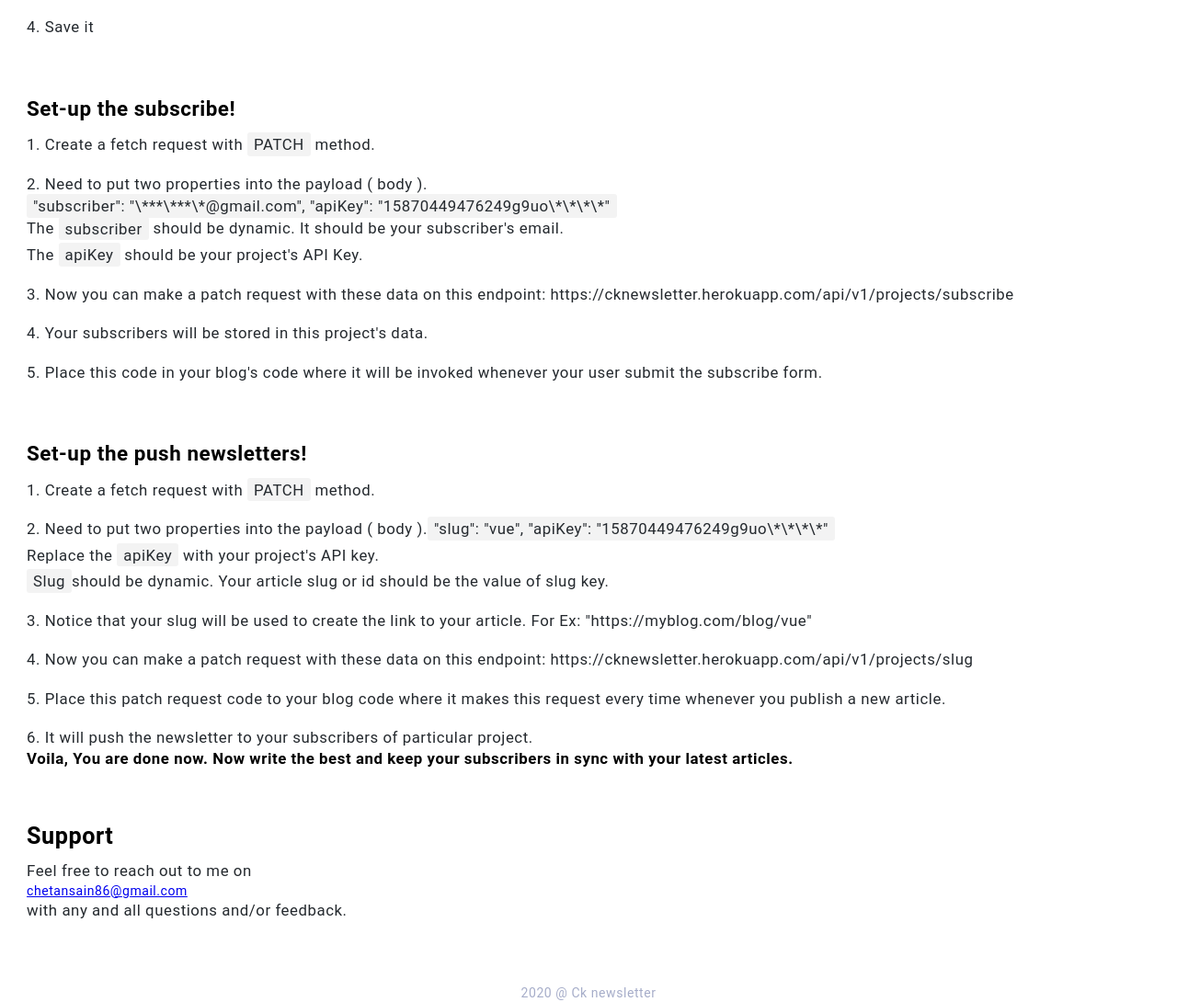
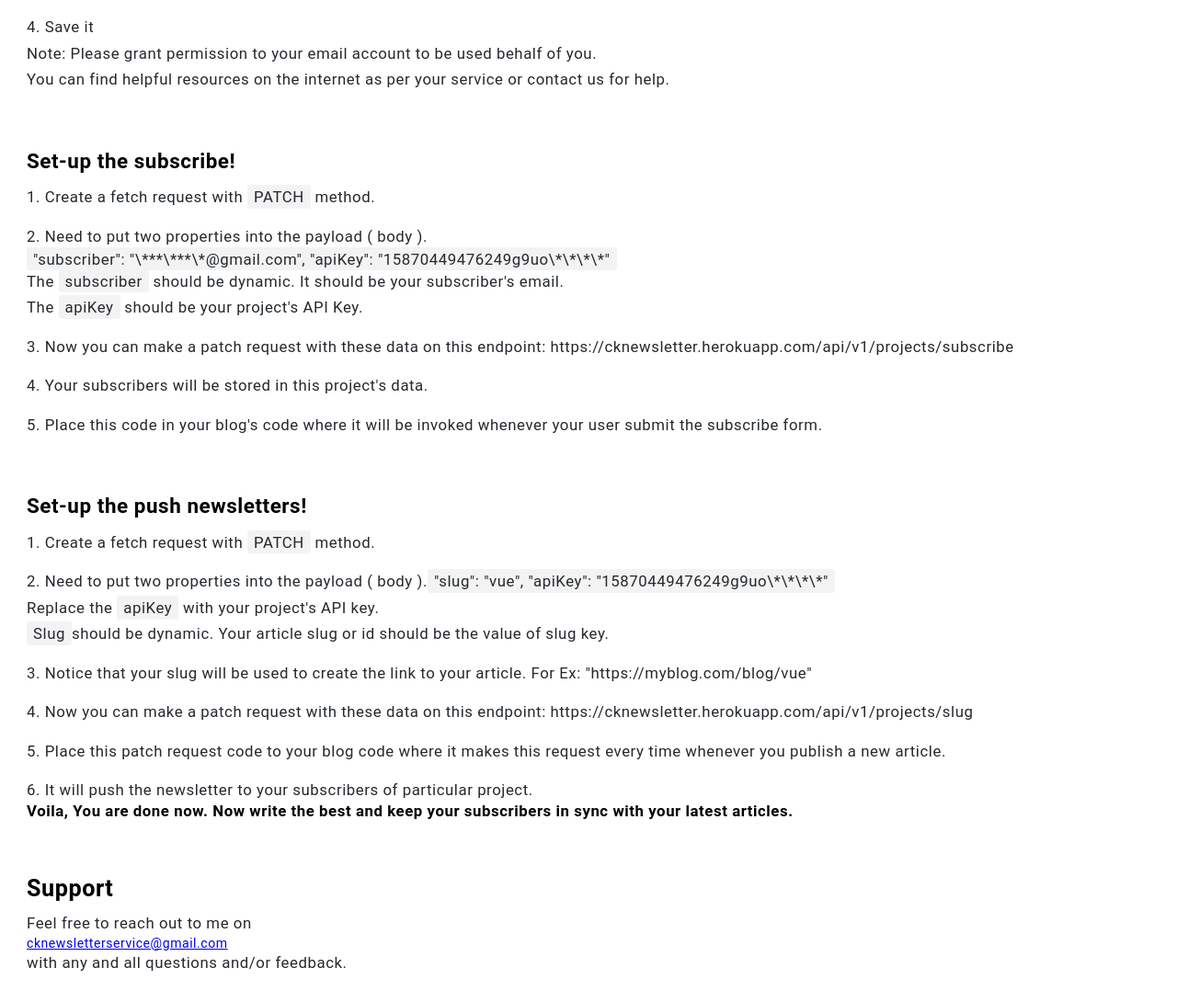
Before and after one commit to Ckbhatia/ck_newsletter_front_end, a React (Create React App) app: page /docs in a window 1280 px wide. Shown: the part 2401-3491 px from the top of the page at 92% size. Built offline with nearby package versions, Linux system fonts and the light colour scheme.

Commit message:
fix: minor improvements

```diff
--- a/src/components/Docs.jsx
+++ b/src/components/Docs.jsx
@@ -120,6 +120,8 @@ export default function Docs() {
               <p>4. Save it</p>
             </li>
           </ol>
+            <p>Note: Please grant permission to your email account to be used behalf of you.</p>
+            <p>You can find helpful resources on the internet as per your service or contact us for help.</p>
 
           <h3 id="four">Set-up the subscribe!</h3>
 
@@ -224,8 +226,8 @@ export default function Docs() {
 
           <h2>Support</h2>
           <p> Feel free to reach out to me on</p>
-          <a href="mailto:chetansain86@gmail.com" target="_blank">
-            chetansain86@gmail.com
+          <a href="mailto:cknewsletterservice@gmail.com" target="_blank">
+            cknewsletterservice@gmail.com
           </a>
           <p>with any and all questions and/or feedback.</p>
         </DocWrapper>
```
